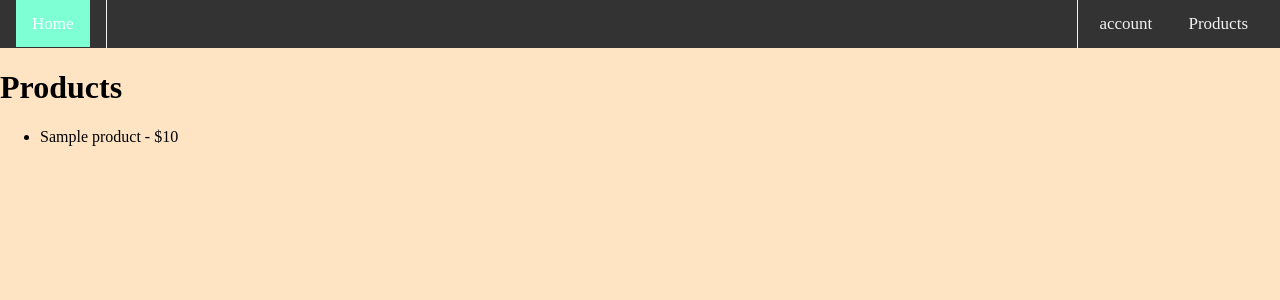
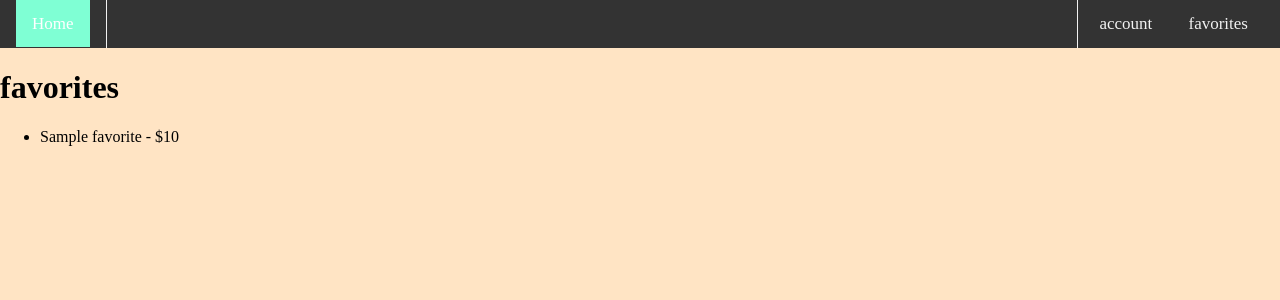
Before and after one commit to Ilyoceu/eindproject, a Flask app: template templates/shoplist.html in a window 1280 px wide. Shown: the top 300 px of the page. Run offline with Flask 3, Linux system fonts and the light colour scheme; the template is opened without the code that fills it: most values are stand-ins (such as "Sample title", 1, 10 or a date in 2020).

Commit message:
edited db

```diff
--- a/templates/shoplist.html
+++ b/templates/shoplist.html
@@ -5,14 +5,14 @@
 </div>
   <div class="right">
     <a id="account" href="/login">account</a>
-    <a id="products" href="/shoplist">Products</a>
+    <a id="favorites" href="/shoplist">favorites</a>
   </div>
 </div>
 <div class="shoplist">
-  <h1>Products</h1>
+  <h1>favorites</h1>
   <ul>
-    {% for product in products %}
-    <li>{{ product.name }} - ${{ product.price }}</li>
+    {% for favorite in favorites %}
+    <li>{{ favorite.name }} - ${{ favorite.price }}</li>
     {% endfor %}
   </ul>
 
```
Also changed, not shown: uint08.py (+7 -0 lines), webshop.db.
